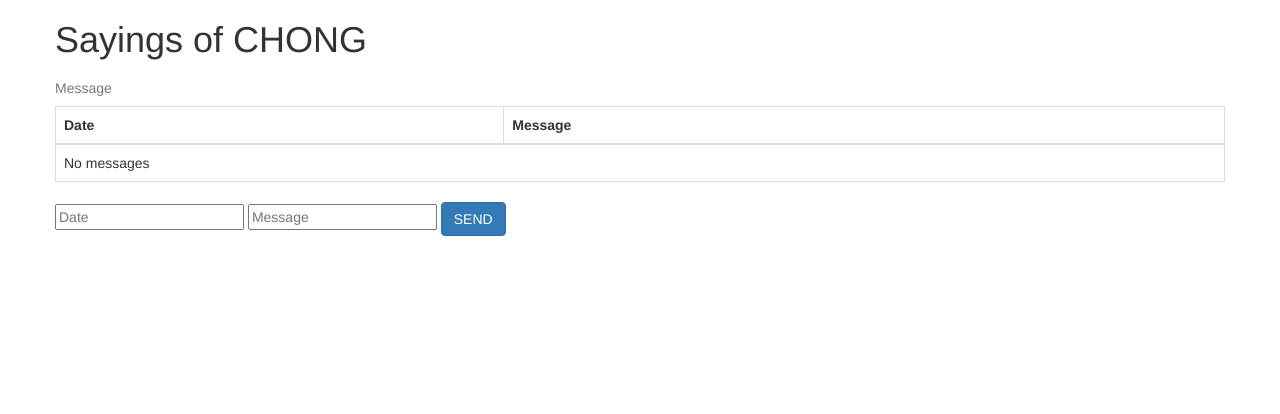
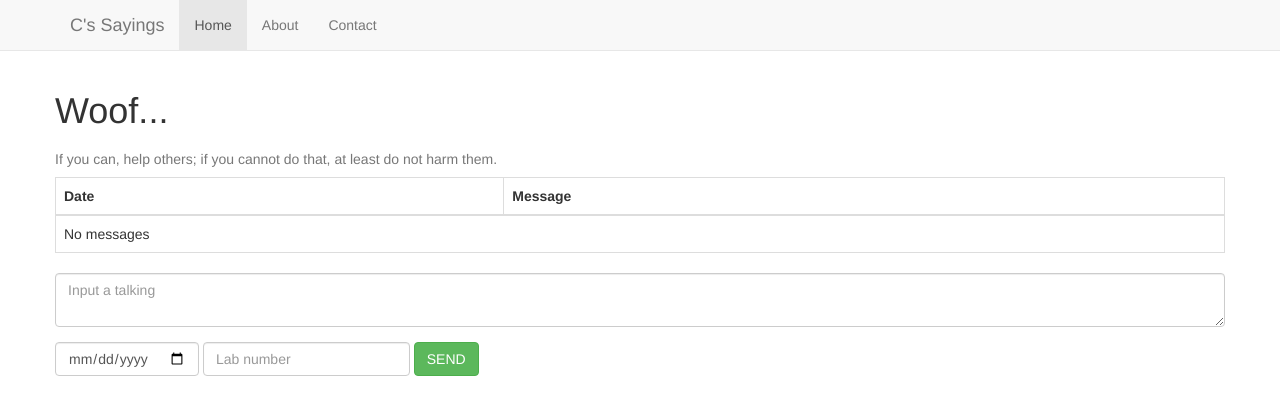
Before and after one commit to czhol/czhol.github.io, a plain HTML site: page index.html in a window 1280 px wide. Drawn offline with nearby package versions, Linux system fonts and the light colour scheme; no server answers.

Commit message:
ui improved and adding simple verifyfication module

```diff
--- a/index.html
+++ b/index.html
@@ -2,18 +2,34 @@
 <html>
 <head lang="en">
     <meta charset="UTF-8">
-    <title>Chat</title>
+    <title>Sayings: donot talking too much, show me.</title>
 
     <link rel="stylesheet" href="http://cdn.bootcss.com/bootstrap/3.3.2/css/bootstrap.min.css">
     <link rel="stylesheet" href="css/style.css">
 </head>
 <body>
 
+<!-- Static navbar -->
+<nav class="navbar navbar-default navbar-static-top">
+    <div class="container">
+        <div class="navbar-header">
+            <a class="navbar-brand" href="#">C's Sayings</a>
+        </div>
+        <div id="navbar" class="navbar-collapse collapse">
+            <ul class="nav navbar-nav">
+                <li class="active"><a href="#">Home</a></li>
+                <li><a href="#">About</a></li>
+                <li><a href="#">Contact</a></li>
+            </ul>
+        </div><!--/.nav-collapse -->
+    </div>
+</nav>
+
 <div class="container">
     <div class="row">
-        <h1>Sayings of CHONG </h1>
+        <h1>Woof... </h1>
         <table class="table table-bordered ">
-            <caption>Message</caption>
+            <caption>If you can, help others; if you cannot do that, at least do not harm them.</caption>
             <thead>
             <tr>
                 <th>Date</th>
@@ -31,9 +47,16 @@
 
     <div class="row">
         <form id="new-user">
-            <input type="text" name="date" placeholder="Date">
-            <input type="text" name="message" placeholder="Message">
-            <a id="send" class="btn btn-primary">SEND</a>
+            <div class="form-group">
+                <textarea class="form-control" rows="2" name="message" placeholder="Input a talking"></textarea>
+            </div>
+
+            <div class="form-inline">
+                <input type="date" class="form-control" name="date" placeholder="Date">
+                <input type="text" class="form-control" name="verify" placeholder="Lab number">
+                <a id="send" class="btn btn-success">SEND</a>
+            </div>
+
         </form>
     </div>
 </div>
--- a/js/app.js
+++ b/js/app.js
@@ -6,11 +6,14 @@ $(document).ready(function () {
 
     $('#send').click(function () {
         var date = $("input[name=date]").val();
-        var message  = $("input[name=message]").val();
+        var message  = $("textarea[name=message]").val();
+        var verify = $("input[name=verify]").val();
 
         console.log(date);
         console.log(message);
+        console.log(verify);
 
+        if( verify === '209') {
             $.ajax({
                 url: 'https://api.parse.com/1/classes/Saying',
                 headers: {
@@ -33,6 +36,11 @@ $(document).ready(function () {
                     console.log('error');
                 }
             });
+        } else {
+            alert('Please input a valid lab number');
+        }
+
+
     });
 });
 
```
Lines whose indentation alone changed are shown as unchanged.
